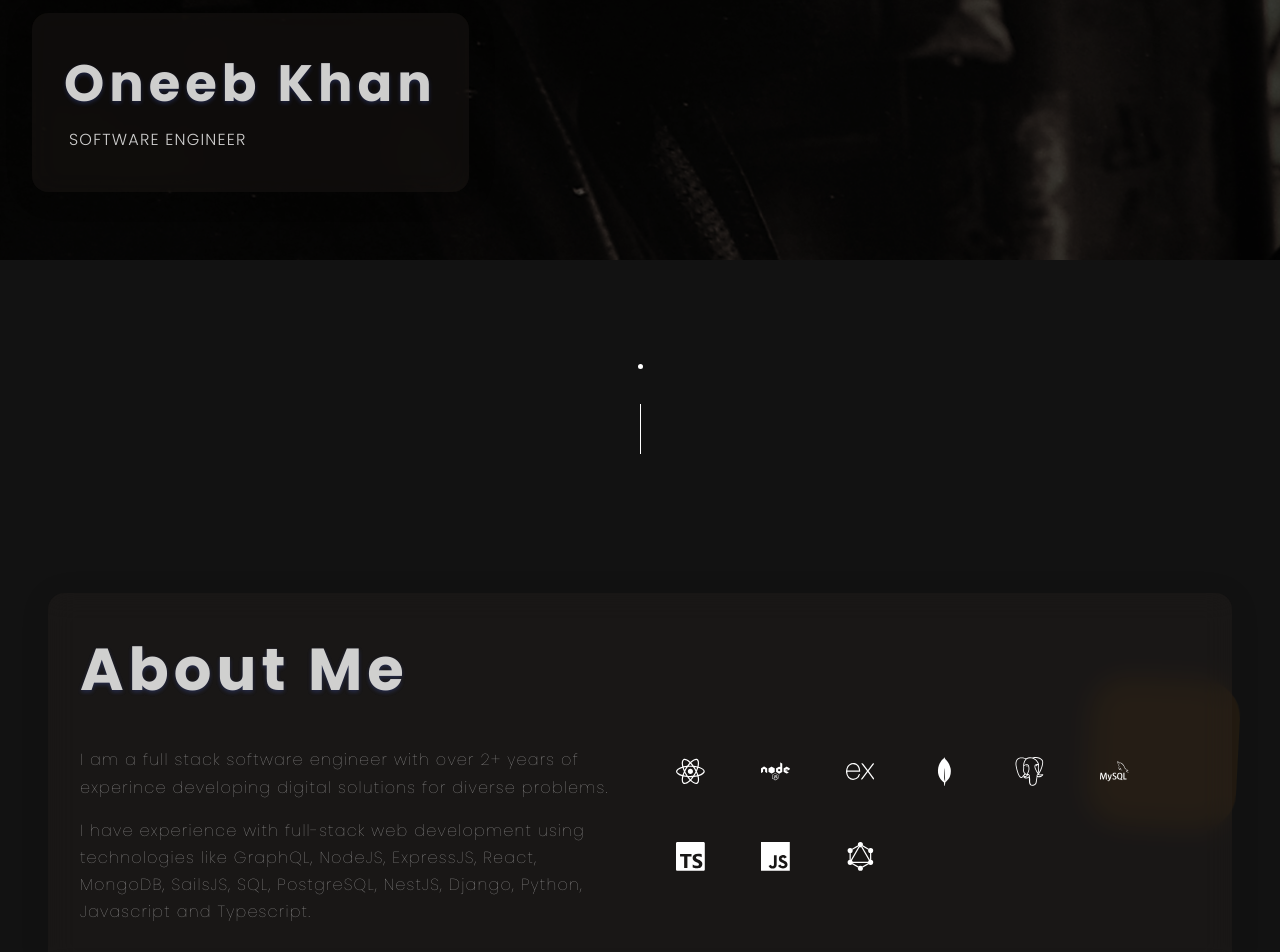
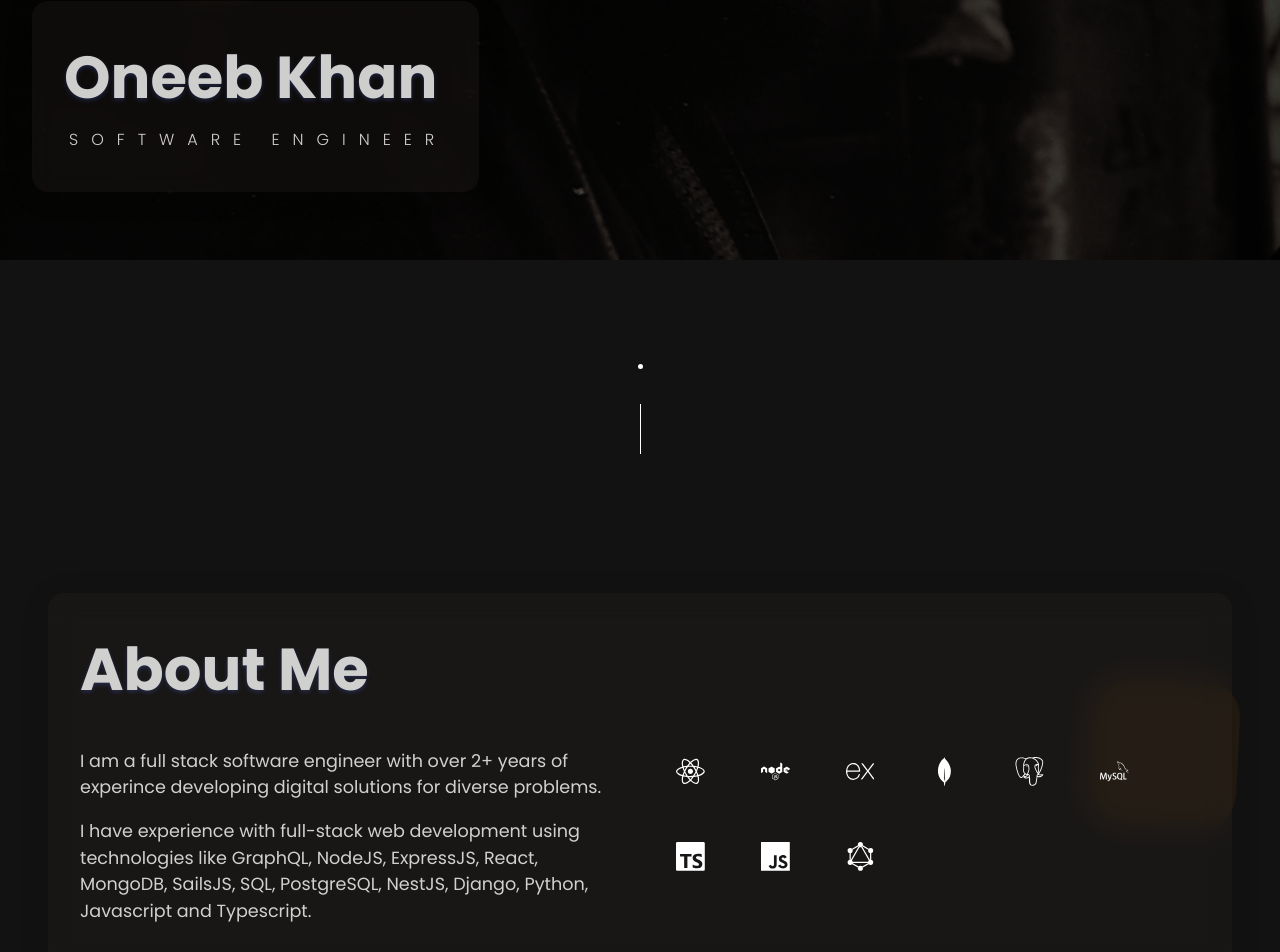
Before and after one commit to oneebkhan/oneebkhan.github.io, a React (Create React App) app: page / in a window 1280 px wide. Shown: the part 540-1492 px from the top of the page. Built offline with nearby package versions, Linux system fonts and the light colour scheme.

Commit message:
small styling changes

```diff
--- a/src/component/ContactMe/index.js
+++ b/src/component/ContactMe/index.js
@@ -39,7 +39,7 @@ const ContactMe = () => {
         viewport={{ once: true }}
         initial={{ opacity: 0, translateY: -30 }}
         whileInView={{ opacity: 1, translateY: 0 }}
-        transition={{ duration: 0.5, delay: 0.4 }}
+        transition={{ duration: 0.4, delay: 0.1 }}
       >
         <h1>Get in touch</h1>
         <p></p>
--- a/src/component/ContactMe/styles.js
+++ b/src/component/ContactMe/styles.js
@@ -64,11 +64,15 @@ export const StyledTextContainer = styled(motion.div)`
     margin-right: auto;
     margin-top: 0.5rem;
     margin-bottom: 0.5rem;
-    font-size: 0.875rem;
+    font-size: 1rem;
     text-align: center;
     position: relative;
     z-index: 10;
     line-height: 1.5;
+
+    @media (max-width: 700px) {
+      font-size: 0.875rem;
+    }
   }
 `;
 
--- a/src/component/ExperienceSection/Carousel/index.js
+++ b/src/component/ExperienceSection/Carousel/index.js
@@ -30,7 +30,7 @@ const HorizontalScrollCarousel = ({ cards = [], title = "", description }) => {
               viewport={{ once: true }}
               initial={{ opacity: 0, translateY: -30 }}
               whileInView={{ opacity: 1, translateY: 0 }}
-              transition={{ duration: 0.5 }}
+              transition={{ duration: 0.4 }}
             >
               <Title>{title}</Title>
             </motion.div>
@@ -39,7 +39,7 @@ const HorizontalScrollCarousel = ({ cards = [], title = "", description }) => {
               viewport={{ once: true }}
               initial={{ opacity: 0, translateY: -30 }}
               whileInView={{ opacity: 1, translateY: 0 }}
-              transition={{ duration: 0.5, delay: 0.2 }}
+              transition={{ duration: 0.4, delay: 0.1 }}
             >
               <StyledList>
                 {description
@@ -60,7 +60,7 @@ const HorizontalScrollCarousel = ({ cards = [], title = "", description }) => {
             viewport={{ once: true }}
             initial={{ opacity: 0, translateX: 100 }}
             whileInView={{ opacity: 1, translateX: 0 }}
-            transition={{ duration: 0.6, delay: 0.4, staggerChildren: true }}
+            transition={{ duration: 0.4, delay: 0.2, staggerChildren: true }}
           >
             {cards.map((card) => {
               return <Card card={card} key={card.id} />;
--- a/src/component/ExperienceSection/styles.js
+++ b/src/component/ExperienceSection/styles.js
@@ -66,28 +66,34 @@ export const TextContainer = styled.div`
 `;
 
 export const Text = styled.span`
-  color: white;
-  font-weight: 300;
-  line-height: 1.7;
+  font-size: 1.2rem;
+  font-weight: 400;
   opacity: 0.8;
+  font-weight: normal;
+  color: #cbd5e0;
+  line-height: 1.5;
+  word-break: break-word;
+  white-space: normal;
+
+  @media (max-width: 1000px) {
+    font-size: 1rem;
+    line-height: 1.2;
+  }
 
   @media (max-width: 600px) {
-    font-size: 15px;
-    line-height: 1.5;
-    font-weight: 300;
+    font-size: 0.8rem;
+    line-height: 1.2;
   }
 `;
 
 export const Title = styled.div`
   font-size: 3.7rem;
   font-weight: bold;
-  letter-spacing: 5px;
   opacity: 0.8;
   text-shadow: 0 2px 4px rgba(71, 97, 206, 0.36);
 
   @media (max-width: 600px) {
     font-size: 35px;
-    letter-spacing: 5px;
   }
 `;
 
--- a/src/component/Header/index.js
+++ b/src/component/Header/index.js
@@ -9,7 +9,7 @@ const Header = () => {
       <motion.div
         initial={{ opacity: 0, translateY: -30 }}
         animate={{ opacity: 1, translateY: 0 }}
-        transition={{ duration: 0.7 }}
+        transition={{ duration: 0.4 }}
       >
         <StyledLogo src={LogoImage} alt="My logo" />
       </motion.div>
--- a/src/component/IntroductionText/index.js
+++ b/src/component/IntroductionText/index.js
@@ -6,16 +6,16 @@ const IntroductionText = () => {
   return (
     <Container>
       <motion.div
-        initial={{ opacity: 0, translateX: -100 }}
-        animate={{ opacity: 1, translateX: 0 }}
-        transition={{ duration: 0.5, delay: 0.6 }}
+        initial={{ opacity: 0, translateY: -100 }}
+        animate={{ opacity: 1, translateY: 0 }}
+        transition={{ duration: 0.4, delay: 0.2 }}
       >
         <Title>Oneeb Khan</Title>
       </motion.div>
       <motion.div
-        initial={{ opacity: 0, translateX: -100 }}
-        animate={{ opacity: 1, translateX: 0 }}
-        transition={{ duration: 0.5, delay: 1 }}
+        initial={{ opacity: 0, translateY: -100 }}
+        animate={{ opacity: 1, translateY: 0 }}
+        transition={{ duration: 0.4, delay: 0.4 }}
       >
         <Text>Software Engineer</Text>
       </motion.div>
--- a/src/component/IntroductionText/styles.js
+++ b/src/component/IntroductionText/styles.js
@@ -29,22 +29,18 @@ export const Container = styled.div`
 `;
 
 export const Title = styled.div`
-  font-size: 3.2rem;
+  font-size: 3.7rem;
   font-weight: bold;
-  letter-spacing: 5px;
   opacity: 0.8;
   padding-bottom: 5px;
   text-shadow: 0 2px 4px rgba(71, 97, 206, 0.36);
 
   @media (max-width: 600px) {
-    font-size: 40px;
-    font-weight: 100;
-    letter-spacing: 5px;
+    font-size: 2.7rem;
   }
 
   @media (max-width: 400px) {
-    font-size: 35px;
-    letter-spacing: 5px;
+    font-size: 2.2rem;
   }
 `;
 
@@ -54,16 +50,15 @@ export const Text = styled.span`
   letter-spacing: 13px;
   font-weight: 300;
   opacity: 0.8;
-  letter-spacing: 1.2px;
   text-transform: uppercase;
 
   @media (max-width: 600px) {
     font-size: 17px;
-    letter-spacing: 5px;
+    letter-spacing: 6px;
   }
 
   @media (max-width: 400px) {
     font-size: 12px;
-    letter-spacing: 5px;
+    letter-spacing: 6px;
   }
 `;
--- a/src/component/ProjectsComponent/ProjectScrollCard/index.js
+++ b/src/component/ProjectsComponent/ProjectScrollCard/index.js
@@ -84,7 +84,7 @@ export const Content = ({ content }) => {
         viewport={{ once: true }}
         initial={{ opacity: 0, translateY: -30 }}
         whileInView={{ opacity: 1, translateY: 0 }}
-        transition={{ duration: 0.5 }}
+        transition={{ duration: 0.4 }}
         onClick={() => {
           window.open(content.link, "_blank");
         }}
@@ -96,7 +96,7 @@ export const Content = ({ content }) => {
         viewport={{ once: true }}
         initial={{ opacity: 0, translateY: -30 }}
         whileInView={{ opacity: 1, translateY: 0 }}
-        transition={{ duration: 0.5, delay: 0.2 }}
+        transition={{ duration: 0.4, delay: 0.1 }}
       >
         {content.description}
       </RowDescription>
@@ -105,7 +105,7 @@ export const Content = ({ content }) => {
           viewport={{ once: true }}
           initial={{ opacity: 0, translateX: 30 }}
           whileInView={{ opacity: 1, translateX: 0 }}
-          transition={{ duration: 0.5, delay: 0.4 }}
+          transition={{ duration: 0.4, delay: 0.2 }}
         >
           {content.thumbnails.map((thumbnail) => {
             return (
--- a/src/component/ProjectsComponent/styles.js
+++ b/src/component/ProjectsComponent/styles.js
@@ -17,6 +17,7 @@ export const RowTitle = styled(motion.div)`
   padding-right: 2rem;
   word-break: break-word;
   white-space: normal;
+  max-width: 70vw;
 
   &:hover {
     color: #d59547;
@@ -26,16 +27,16 @@ export const RowTitle = styled(motion.div)`
   }
 
   @media (max-width: 1000px) {
-    font-size: 2rem;
+    font-size: 2.5rem;
   }
 
   @media (max-width: 600px) {
-    font-size: 1.5rem;
+    font-size: 2rem;
   }
 `;
 
 export const RowDescription = styled(motion.div)`
-  font-size: 1rem;
+  font-size: 1.2rem;
   font-weight: normal;
   color: #cbd5e0;
   padding-bottom: 2rem;
@@ -43,6 +44,14 @@ export const RowDescription = styled(motion.div)`
   line-height: 1.5;
   word-break: break-word;
   white-space: normal;
+
+  @media (max-width: 1000px) {
+    font-size: 1rem;
+  }
+
+  @media (max-width: 600px) {
+    font-size: 0.8rem;
+  }
 `;
 
 export const RowBottomDiv = styled(motion.div)`
--- a/src/component/SkillsList/index.js
+++ b/src/component/SkillsList/index.js
@@ -91,13 +91,13 @@ const SkillsList = () => {
         viewport={{ once: true }}
         initial={{ opacity: 0, translateY: -30 }}
         whileInView={{ opacity: 1, translateY: 0 }}
-        transition={{ duration: 0.5 }}
+        transition={{ duration: 0.4 }}
       >
           <motion.div
             viewport={{ once: true }}
             initial={{ opacity: 0, translateY: -30 }}
             whileInView={{ opacity: 1, translateY: 0 }}
-            transition={{ duration: 0.5, delay: 0.1 }}
+            transition={{ duration: 0.4, delay: 0.1 }}
             style={{}}
           >
             <Title>About Me</Title>
@@ -108,7 +108,7 @@ const SkillsList = () => {
                 viewport={{ once: true }}
                 initial={{ opacity: 0, translateY: -30 }}
                 whileInView={{ opacity: 1, translateY: 0 }}
-                transition={{ duration: 0.5, delay: 0.3 }}
+                transition={{ duration: 0.4, delay: 0.2 }}
               >
                 <Text>
                   <p>
--- a/src/component/SkillsList/styles.js
+++ b/src/component/SkillsList/styles.js
@@ -35,28 +35,33 @@ export const Container = styled.div`
 export const Title = styled.div`
   padding-bottom: 1rem;
   text-align: start;
-
   font-size: 3.7rem;
   font-weight: bold;
-  letter-spacing: 5px;
   opacity: 0.8;
   text-shadow: 0 2px 4px rgba(71, 97, 206, 0.36);
 
   @media (max-width: 600px) {
     font-size: 35px;
-    letter-spacing: 5px;
   }
 `;
 
 export const Text = styled.span`
-  color: white;
-  font-weight: 200;
-  line-height: 1.7;
-  opacity: 0.6;
-  letter-spacing: 1.2px;
+  font-size: 1.1rem;
+  font-weight: normal;
+  color: #cbd5e0;
+  opacity: 0.8;
+  line-height: 1.5;
+  word-break: break-word;
+  white-space: normal;
+
+  @media (max-width: 1000px) {
+    font-size: 1rem;
+    line-height: 1.5;
+  }
 
   @media (max-width: 600px) {
-    font-size: 15px;
+    font-size: 0.8rem;
+    line-height: 1.5;
   }
 `;
 
--- a/src/component/Tags/index.js
+++ b/src/component/Tags/index.js
@@ -9,7 +9,7 @@ const Card = ({ name, icon, colorprop, colorproptext, index, onClick }) => {
         viewport={{ once: true }}
         initial={{ opacity: 0, translateY: -300 }}
         whileInView={{ opacity: 1, translateY: 0 }}
-        transition={{ duration: 0.5, delay: index / 15 + 0.5 }}
+        transition={{ duration: 0.4, delay: index / 15 + 0.2 }}
         onClick={onClick}
       >
         {icon}
```
